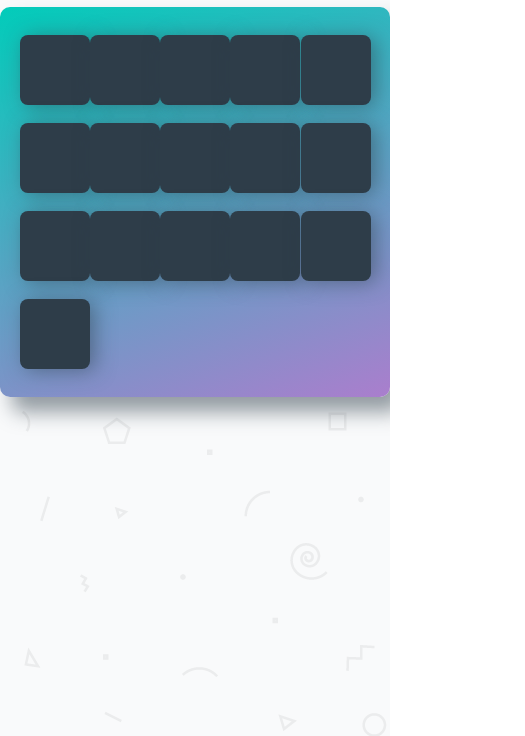
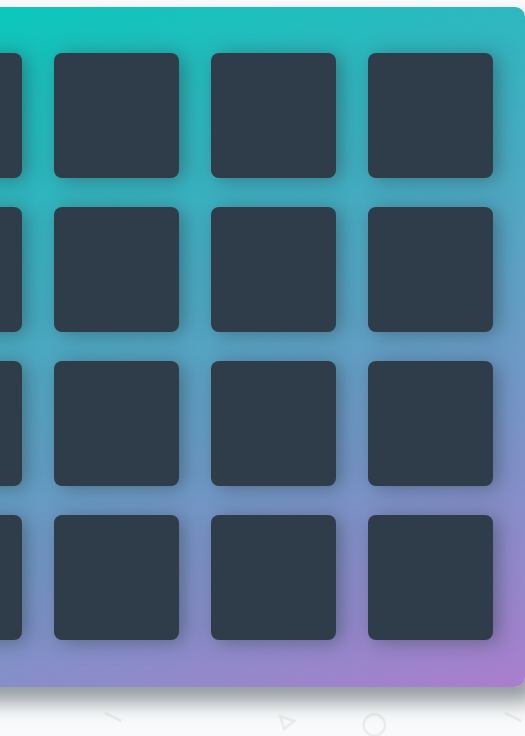
Before and after one commit to Guillaume6606/fend-memory-game-project, a plain HTML site: page index.html in a window 390 px wide. Shown: the part 108-844 px from the top of the page, 525 px wide, since content can reach past the window. Drawn offline with nearby package versions, Linux system fonts and the light colour scheme; a web font is replaced by a local one.

Commit message:
Remove the media query
Bug in the media query due to what appears to be an incompatibility
between the min-height property and the implementation of Flexbox by
browsers, resulting in various bugs. Managed to have a correct (even
even though sub-optimal) output with Firefox before realizing that
the solution did not work under Chrome. Have thus to submit a
non-responsive work, sorry.

```diff
--- a/css/app.css
+++ b/css/app.css
@@ -167,34 +167,28 @@ h1 {
  * with the min-height parameter of both .deck and .card class resulting in
  * an undesired result.
  */
-
+/*
 @media screen and (max-width:660px){
 
   h1 {
       font-family: 'Open Sans', sans-serif;
       font-weight: 300;
-  }
+  } */
 
   /*
    * Styles for the deck of cards
    */
-
+/*
   .deck {
       width: 100%;
       min-width: 360px;
-      height:100%;
-      min-height: 390px;
       padding: 5%;
       transition: 0.3s ease-in;
   }
 
   .deck .card {
-      width: 19%;
-      min-width:70px;
-      height: 19%;
-      min-height:70px;
-      border-radius: 8px;
-      box-shadow: 5px 2px 20px 0 rgba(46, 61, 73, 0.5);
+      width: 21%;
+      height: 21%;
       transition: 0.3s ease-in;
   }
 
@@ -217,4 +211,4 @@ h1 {
     border-radius: 50px;
     transition: 0.5s ease-in-out;
   }
-}
+} */
```
